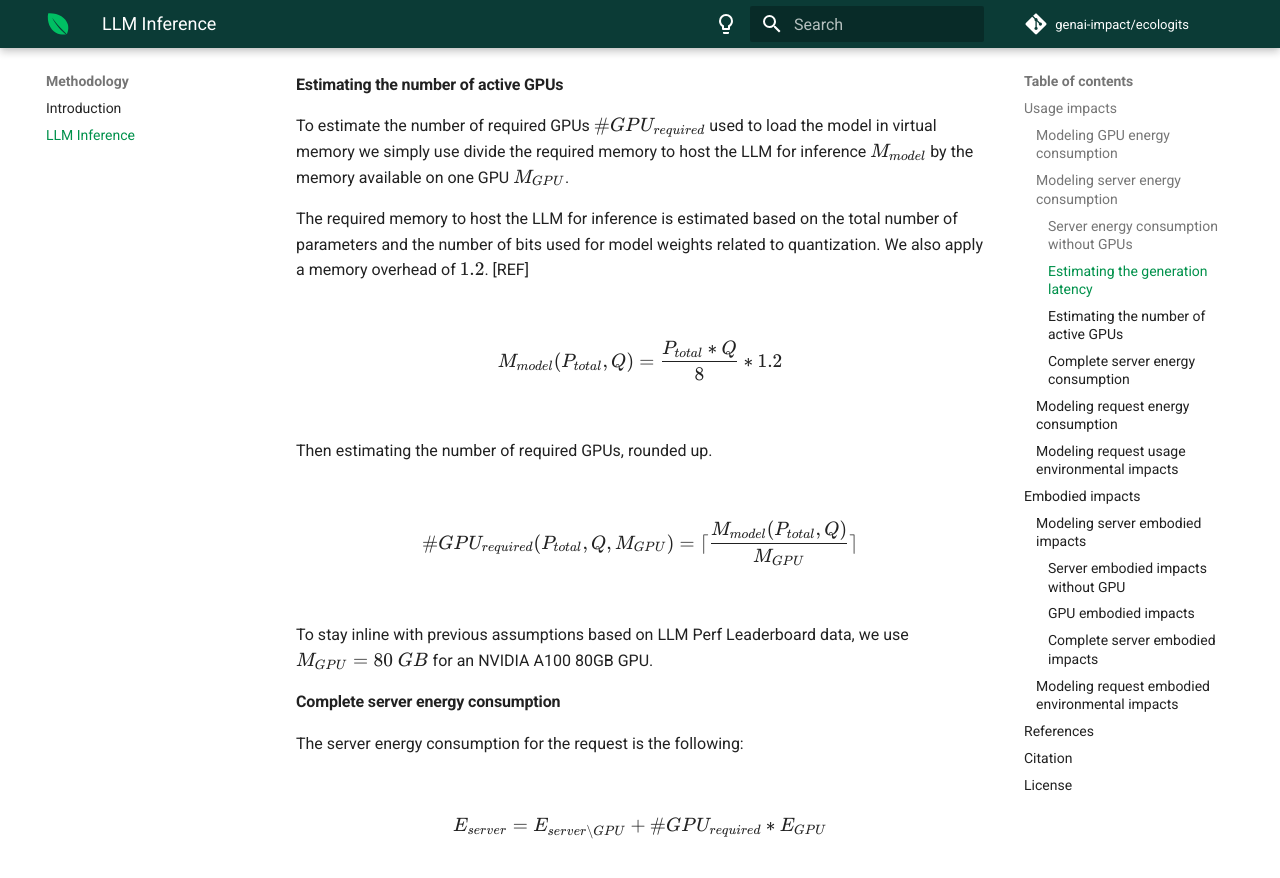
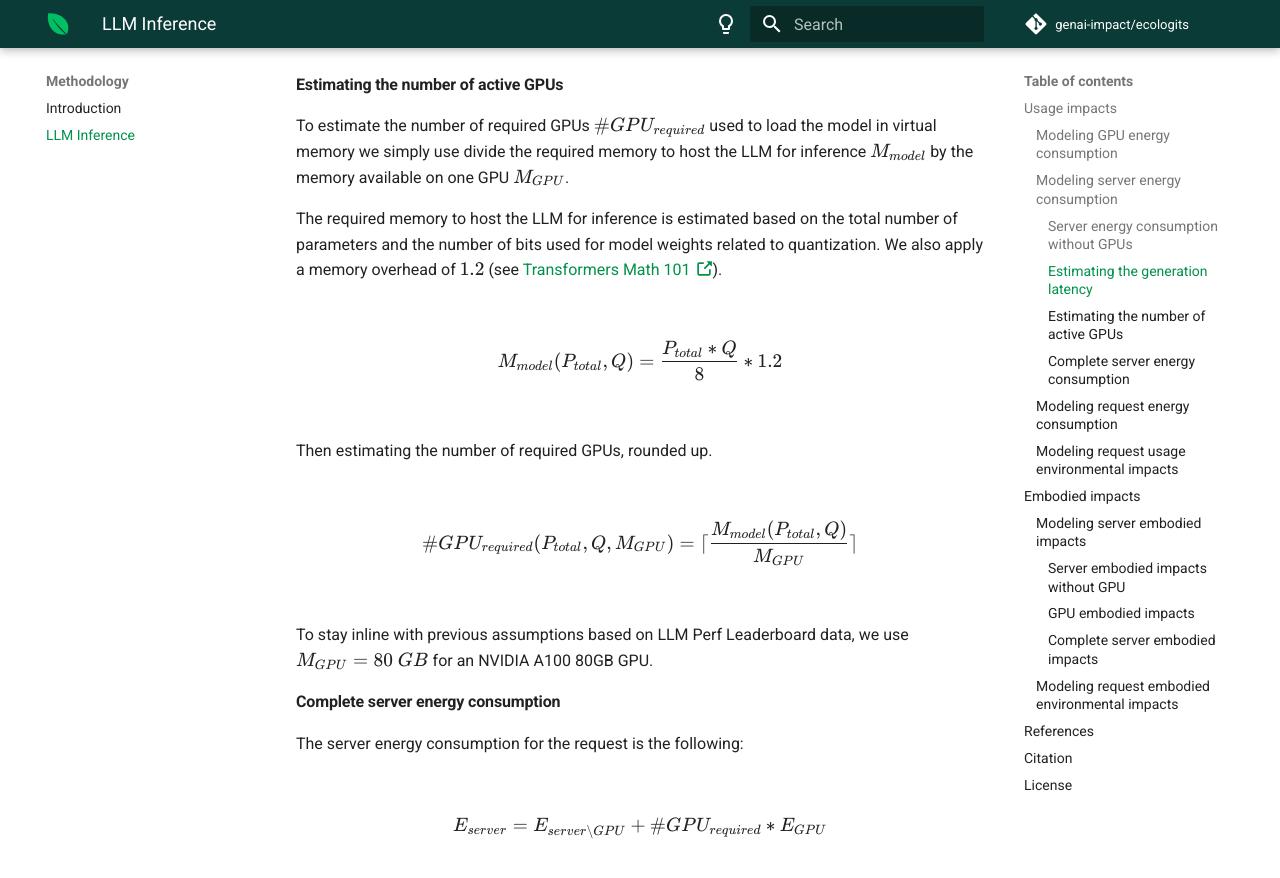
Before and after one commit to genai-impact/ecologits, an MkDocs documentation site: the page built from docs/methodology/llm_inference.md, in a window 1280 px wide and 900 px high, scrolled down 4547 px. Shown: the top 878 px of the window. Built offline with MkDocs 1.6.1 and Material for MkDocs 9.7.7, drawn with Linux system fonts in a browser that asks for light colours; comment, search, counter and statistics services are not loaded.

Commit message:
docs: add ref

```diff
--- a/docs/methodology/llm_inference.md
+++ b/docs/methodology/llm_inference.md
@@ -129,7 +129,7 @@ $$
 
 To estimate the number of required GPUs $\#GPU_{required}$ used to load the model in virtual memory we simply use divide the required memory to host the LLM for inference $M_{model}$ by the memory available on one GPU $M_{GPU}$.
 
-The required memory to host the LLM for inference is estimated based on the total number of parameters and the number of bits used for model weights related to quantization. We also apply a memory overhead of $1.2$. [REF]
+The required memory to host the LLM for inference is estimated based on the total number of parameters and the number of bits used for model weights related to quantization. We also apply a memory overhead of $1.2$ (see [Transformers Math 101 :octicons-link-external-16:](https://blog.eleuther.ai/transformer-math/#total-inference-memory)).
 
 $$
 M_{model}(P_{total},Q)=\frac{P_{total}*Q}{8}*1.2
```
